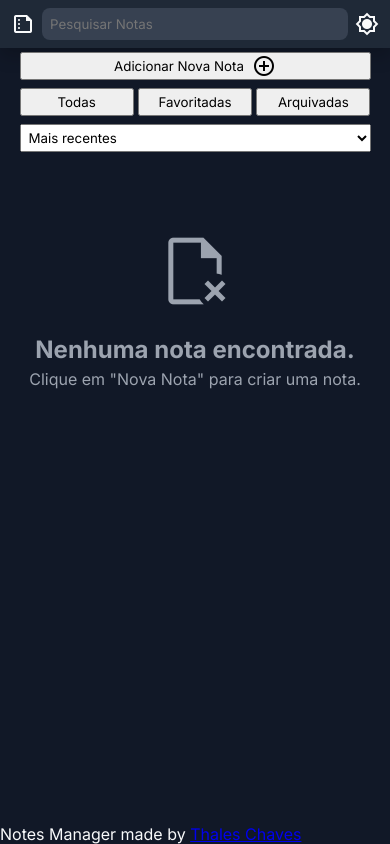
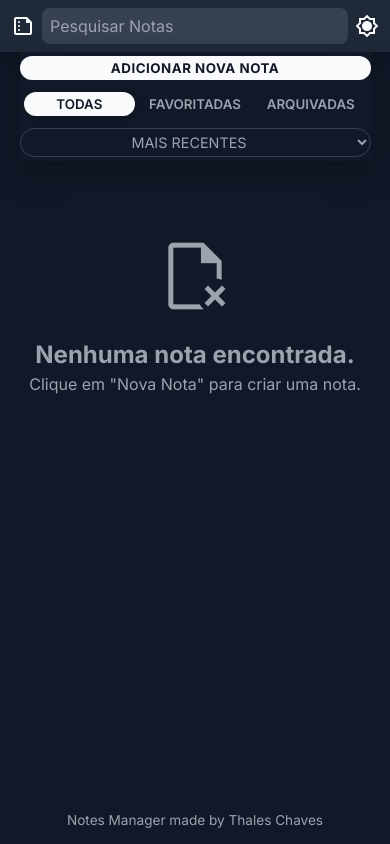
Before and after one commit to Thales-Chaves98/NoteApp, a plain HTML site: page index.html in a window 390 px wide. Drawn offline with nearby package versions, Linux system fonts and the light colour scheme.

Commit message:
Finish app mobile css

```diff
--- a/index.html
+++ b/index.html
@@ -21,21 +21,21 @@
         <section id="toolbar">
 
             <div id="toolbar-actions">
-                <button class="create-note-btn"><span class="create-note-txt">Adicionar Nova Nota </span><span class="material-symbols-outlined">add_circle</span></button>
+                <button class="create-note-btn"><span class="create-note-txt">ADICIONAR NOVA NOTA </span></button>
             </div>
 
             <div id="toolbar-tabs">
-                <button class="filter-tab" data-id="1">Todas</button>
-                <button class="filter-tab" data-id="2">Favoritadas</button>
-                <button class="filter-tab" data-id="3">Arquivadas</button>
+                <button class="filter-tab active" data-id="1">TODAS</button>
+                <button class="filter-tab" data-id="2">FAVORITADAS</button>
+                <button class="filter-tab" data-id="3">ARQUIVADAS</button>
             </div>
 
             <div id="toolbar-sort">
                  <select class="sort-select">
-                    <option value="recent">Mais recentes</option>
-                    <option value="oldest">Mais antigas</option>
-                    <option value="title-asc">Título (A-Z)</option>
-                    <option value="title-desc">Título (Z-A)</option>
+                    <option value="recent">MAIS RECENTES</option>
+                    <option value="oldest">MAIS ANTIGAS</option>
+                    <option value="title-asc">TÍTULO (A-Z)</option>
+                    <option value="title-desc">TÍTULO (Z-A)</option>
                  </select>
             </div>
         </section>
@@ -62,25 +62,18 @@
 
                 <div class="note-content">
                     <div class="note-title">
-                        <h2>Lorem Ipsum</h2>
                     </div>
 
                     <div class="note-text">
-                        <p>dolor sit amet consectetur adipisicing elit. Neque placeat quidem sapiente excepturi quae.</p>
                     </div>
 
                     <div class="note-category">
-                        <span>Lorem</span>
                     </div>
 
                     <div class="note-tags">
-                        <span>#Lorem</span>
-                        <span>#Ipsum</span>
                     </div>
 
                     <div class="note-dates">
-                        <span><small>01/01/2001 Criado...</small></span>
-                        <span><small>01/01/2001 Editado...</small></span>
                     </div>
 
                 </div>
--- a/styles/app.css
+++ b/styles/app.css
@@ -7,10 +7,7 @@
     margin: 0;
     padding: 0;
     box-sizing: border-box;
-
-    font-family: "Inter";
 }
-
 
 
 body{
@@ -20,7 +17,7 @@ body{
     flex-direction: column;
 
     background: var(--background);
-    font-family: 'Inter';
+    font-family: 'Inter', sans-serif;
     color: var(--text);
 }
 
@@ -47,6 +44,7 @@ header{
     flex: 1;
 
     background: var(--surface-light);
+    color: var(--text);
 
     border-radius: var(--space-sm);
     border: none;
@@ -77,13 +75,15 @@ main{
 #toolbar{
     display: flex;
     flex-direction: column;
-
     gap: var(--space-sm);
 
     padding: var(--space-xs) 0;
     margin-bottom: var(--space-xs);
 
     width: 100%;
+
+    background: var(--background);
+    box-shadow: var(--shadow-lg);
 }
 #toolbar-actions{
     width: 100%;
@@ -96,11 +96,26 @@ main{
     gap: var(--space-sm);
 
     width: 100%;
+
+    font-family: inherit;
+
+    padding: var(--space-xs);
+
+    border: none;
+    border-radius: var(--space-md);
+
+    background: var(--text);
+    color: var(--background);
+
+    font-weight: 700;
+    letter-spacing: .5px;
 }
 #toolbar-tabs{
     display: flex;
     flex-direction: row;
     gap: var(--space-xs);
+
+    padding: var(--space-xs);
 
     width: 100%;
 }
@@ -108,6 +123,21 @@ main{
     flex: 1;
 
     padding: var(--space-xs);
+
+    font-family: inherit;
+    font-weight: 600;
+
+    border: none;
+    border-radius: var(--space-md);
+
+    background: none;
+    color: var(--text-secondary);
+}
+.filter-tab.active{
+    background: var(--text);
+    color: var(--background);
+
+    box-shadow:var(--shadow-sm);
 }
 #toolbar-sort{
     width: 100%;
@@ -116,6 +146,16 @@ main{
     width: 100%;
 
     padding: var(--space-xs);
+
+    text-align: center;
+    font-family: inherit;
+    font-size: .9rem;
+
+    border: solid 1px var(--surface-light);
+    border-radius: var(--space-md);
+
+    background:var(--background);
+    color:var(--text-secondary);
 }
 
 #notes-container{
@@ -152,8 +192,11 @@ main{
 
     line-height: 1.6;
 }
+
+/*  CREATE NOTE*/
+
 .note-card{
-    display: flex;
+    display: none;
     flex-direction: column;
 
     width: 100%;
@@ -164,7 +207,7 @@ main{
     box-shadow: var(--shadow-md);
     overflow: hidden;
 
-   display: none;
+    animation:fadeUp .25s ease;
 }
 .note-header{
     display: flex;
@@ -174,7 +217,7 @@ main{
 
     padding: var(--space-xs);
 }
-.note-header button{
+.note-header > button{
     background: none;
     color: var(--text);
 
@@ -183,6 +226,24 @@ main{
 }
 .note-menu-btn{
     margin-left: auto;
+}
+.note-menu{
+    position:absolute;
+
+    display:none;
+
+    min-width:160px;
+
+    background:var(--surface);
+    border-radius:var(--space-md);
+
+    box-shadow:var(--shadow-lg);
+}
+.note-menu.show{
+    display:block;
+}
+.favorite-btn.active, .pin-btn.active{
+    color: var(--text);
 }
 
 .note-content{
@@ -250,6 +311,17 @@ main{
     font-size: .9rem;
 
     margin-top: var(--space-sm);
+}
+textarea{
+    font: inherit;
+}
+
+input{
+    font: inherit;
+}
+
+select{
+    font: inherit;
 }
 
 /* Note Creation Modal*/
@@ -437,6 +509,8 @@ main{
 
     margin-inline: calc(var(--space-sm) * -1);
     margin-bottom: calc(var(--space-sm) * -1);
+
+
 }
 .modal-actions button{
     flex: 1;
@@ -446,6 +520,7 @@ main{
     border: none;
 
     font-weight: 600;
+    font-family: inherit;
 
     cursor: pointer;
 
@@ -468,7 +543,96 @@ main{
     background: var(--success-hover);
 }
 
-.modal-content h2{
+.delete-modal-content h2{
     text-align: center;
     margin-bottom: var(--space-sm);
 }
+
+
+footer{
+    padding: var(--space-md);
+
+    text-align:center;
+
+    color: var(--text-secondary);
+
+    font-size:.85rem;
+}
+
+footer a{
+    color: var(--text-secondary);
+    text-decoration:none;
+}
+
+footer a:hover{
+    color: var(--accent);
+    text-decoration:underline;
+}
+
+
+
+/*GLOBAL CONFIG*/
+.hidden{
+    display:none !important;
+}
+
+button {
+    cursor: pointer;
+    transition: var(--transition-fast);
+}
+button:hover{
+    filter: brightness(1.08);
+}
+button:active{
+    transform: scale(.85);
+}
+
+button:disabled{
+    opacity: .5;
+    cursor: not-allowed;
+}
+
+button:focus-visible,
+input:focus-visible,
+textarea:focus-visible,
+select:focus-visible{
+    outline: 2px solid var(--accent);
+    outline-offset: 2px;
+}
+
+::placeholder{
+    color: var(--text-secondary);
+}
+
+::selection{
+    background: var(--accent);
+    color: var(--text);
+}
+
+.note-card{
+    transition:
+        transform var(--transition-fast),
+        box-shadow var(--transition-fast);
+}
+
+.note-card:hover{
+    transform: translateY(-3px);
+    box-shadow: var(--shadow-lg);
+}
+
+.material-symbols-outlined{
+    user-select: none;
+}
+
+
+@keyframes fadeUp{
+    from{
+        opacity:0;
+        transform:translateY(15px);
+    }
+
+    to{
+        opacity:1;
+        transform:translateY(0);
+    }
+} /*CARD ANIMATION*/
--- a/styles/variables.css
+++ b/styles/variables.css
@@ -4,7 +4,7 @@
     --surface-light: #374151;
     --text: #F9FAFB;
     --text-secondary: #9CA3AF;
-    --accent: #3B82F6;
+    --accent: #7dc9d3;
     --success: #14703691;
     --success-hover: #147036;
     --danger: #ef444481;
```
